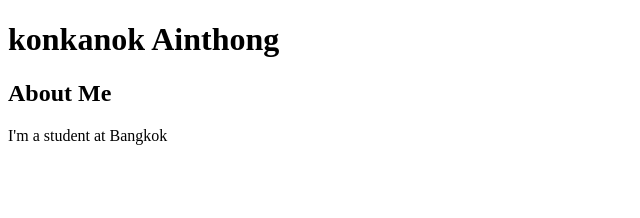
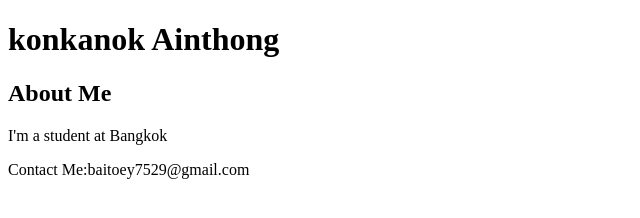
Before and after one commit to KonkanokAinthong/konkanok-Profile-project, a plain HTML site: page index.html in a window 1280 px wide. Shown: the whole page, without its empty margins (0-640 px from the left). Drawn offline with Linux system fonts and the light colour scheme.

Commit message:
Add foodter

```diff
--- a/index.html
+++ b/index.html
@@ -10,5 +10,6 @@
     <h1>konkanok Ainthong</h1>
     <h2>About Me</h2>
     <p> I'm a student at Bangkok</p>
+    <footer>Contact Me:baitoey7529@gmail.com</footer>
 </body>
 </html>
```
